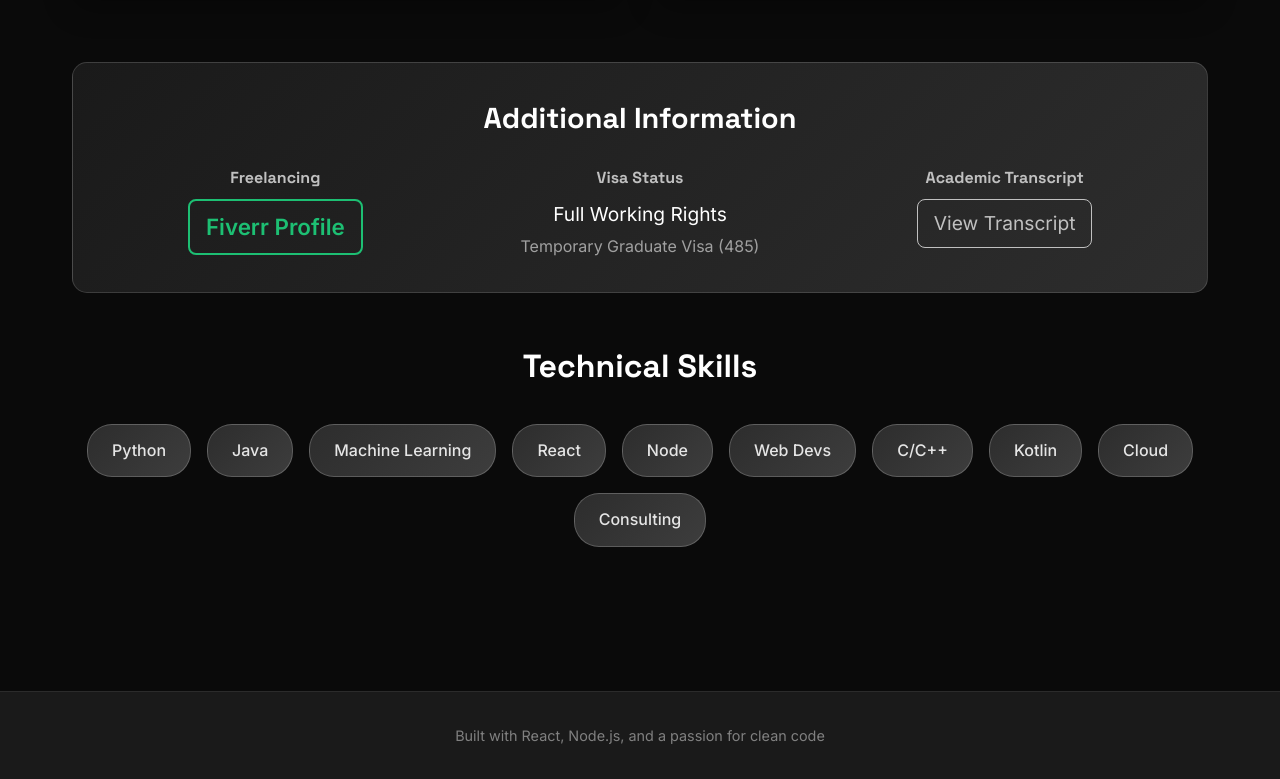
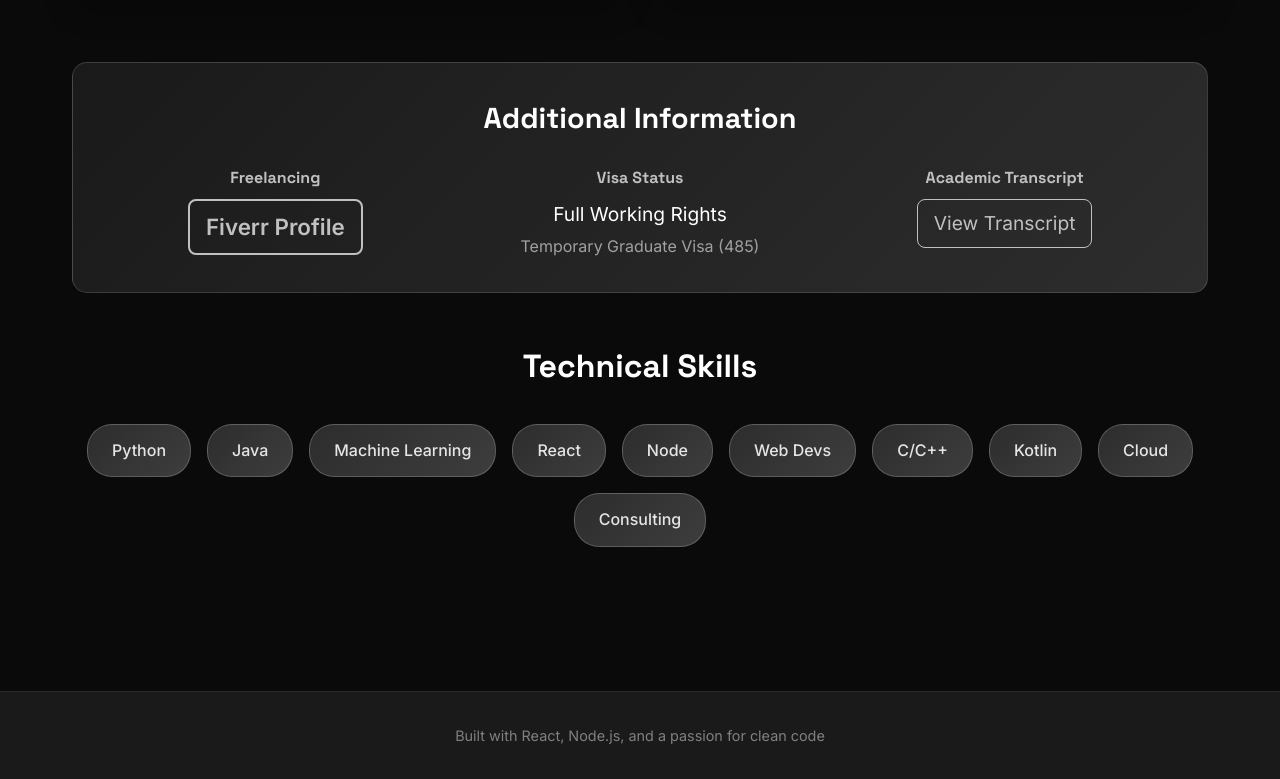
Before and after one commit to qiyuansunsam/static, a React (Vite) app in the folder client/: page /#/ in a window 1280 px wide. Shown: the part 1191-1970 px from the top of the page. Built offline with nearby package versions, Linux system fonts and the light colour scheme; the HTML template or start-up script is replaced by a standard one.

Commit message:
Change Fiverr section to greyscale colors

```diff
--- a/client/src/pages/Home.jsx
+++ b/client/src/pages/Home.jsx
@@ -138,22 +138,22 @@ const Home = () => {
                   style={{
                     fontSize: '1.4rem',
                     fontWeight: '600',
-                    color: '#1dbf73',
+                    color: '#c0c0c0',
                     textDecoration: 'none',
                     cursor: 'pointer',
                     display: 'inline-block',
                     padding: '0.5rem 1rem',
                     borderRadius: '8px',
-                    border: '2px solid #1dbf73',
+                    border: '2px solid #c0c0c0',
                     background: 'transparent'
                   }}
                   onMouseEnter={(e) => {
-                    e.target.style.background = '#1dbf73'
-                    e.target.style.color = 'white'
+                    e.target.style.background = '#c0c0c0'
+                    e.target.style.color = '#000'
                   }}
                   onMouseLeave={(e) => {
                     e.target.style.background = 'transparent'
-                    e.target.style.color = '#1dbf73'
+                    e.target.style.color = '#c0c0c0'
                   }}
                   title="Visit my Fiverr freelancing profile"
                 >
```
